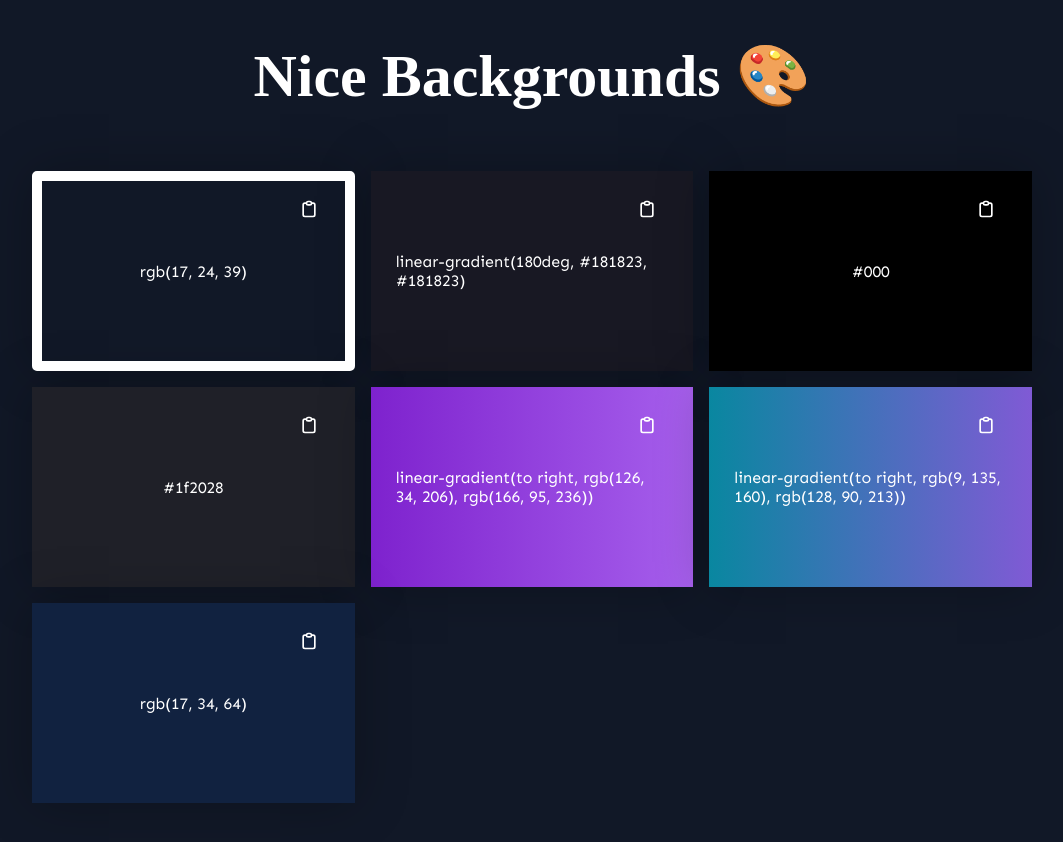
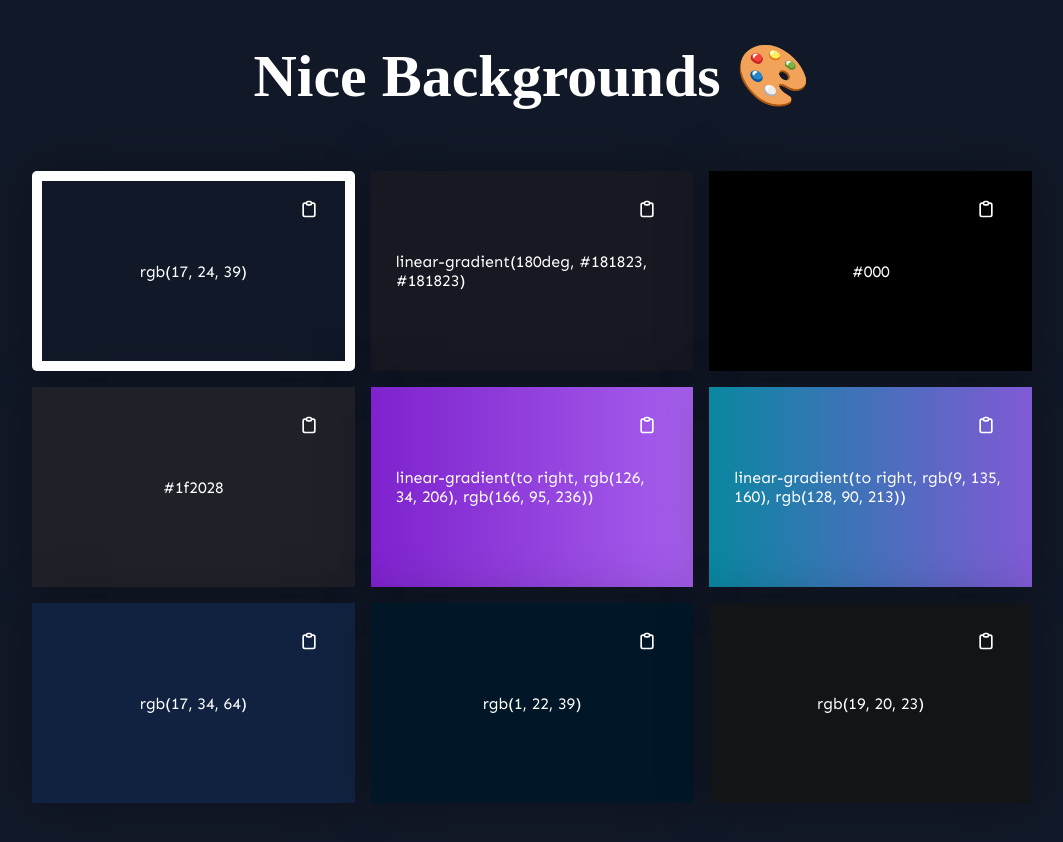
Before and after one commit to AdePhil/nice-backgrounds, a Next.js app: page / in a window 1280 px wide. Shown: the top 842 px of the page, without its empty margins (108-1171 px from the left). Built offline with nearby package versions, Linux system fonts and the light colour scheme; what emotion-theming would draw is missing.

Commit message:
feat: update colors  🎨

```diff
--- a/data/index.js
+++ b/data/index.js
@@ -29,4 +29,13 @@ export const colors = [
     id: 7,
     background: "rgb(17, 34, 64)",
   },
+  {
+    id: 8,
+    background: "rgb(1, 22, 39)",
+  },
+
+  {
+    id: 9,
+    background: "rgb(19, 20, 23)",
+  },
 ];
```
